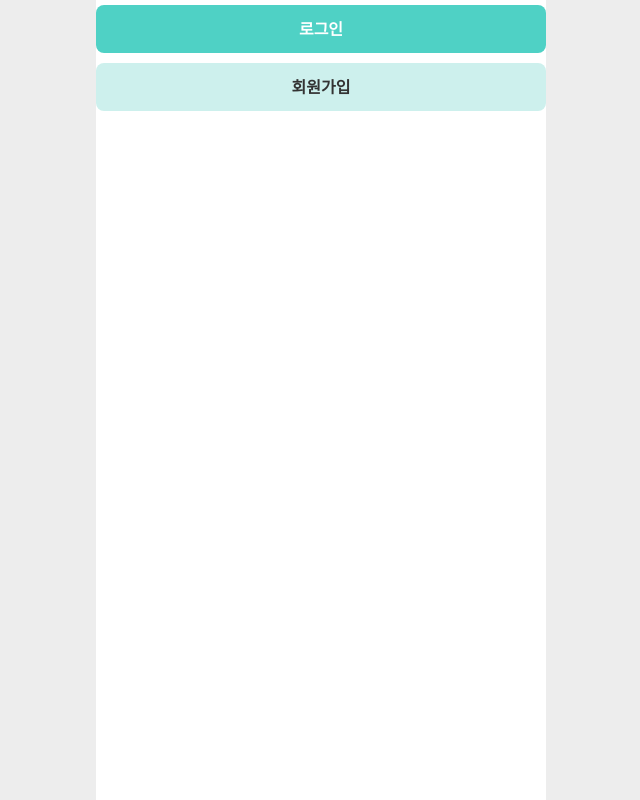
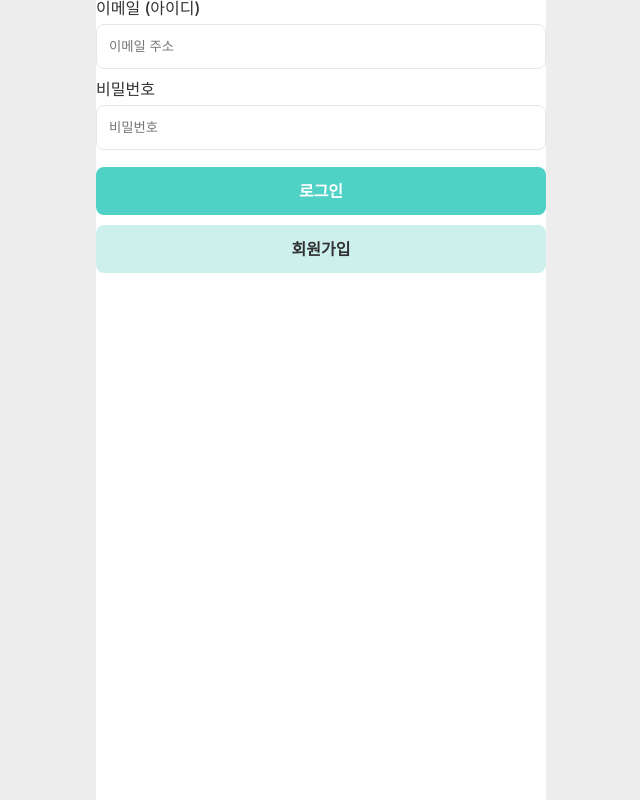
Before and after one commit to WomanTech2025-MoWo/MoWo_FE, a React (Create React App) app: page /login in a window 1280 px wide. Shown: the whole page, without its empty margins (319-959 px from the left). Built offline with nearby package versions, Linux system fonts and the light colour scheme; a web font is replaced by a local one.

Commit message:
✨[Feat] InputField 컴포넌트 구현

```diff
--- a/src/components/button/SecondaryButton.tsx
+++ b/src/components/button/SecondaryButton.tsx
@@ -26,7 +26,7 @@ const baseStyles = css<{ $disabled?: boolean }>`
   background-color: ${({ $disabled }) => ($disabled ? 'var(--color-gray-200)' : 'var(--color-main-light-300)')};
   border-radius: 8px;
   font-weight: 600;
-  color: var(--color-gray-900);
+  color: inherit;
   margin: 5px 0;
   cursor: ${({ $disabled }) => ($disabled ? 'not-allowed' : 'pointer')};
 
--- /dev/null
+++ b/src/components/input/InputField.tsx
@@ -0,0 +1,37 @@
+import React from 'react';
+import styled from 'styled-components';
+
+type InputFieldProps = React.InputHTMLAttributes<HTMLInputElement> & {
+  label?: string;
+  id?: string;
+};
+
+const Wrap = styled.div`
+  margin-bottom: 12px;
+`;
+
+const Label = styled.label`
+  display: block;
+  margin-bottom: 8px;
+  font-weight: 500;
+`;
+
+const StyledInput = styled.input`
+  width: 100%;
+  height: 45px;
+  border-radius: 8px;
+  padding: 8px 12px;
+`;
+
+const InputField = ({ label, id, ...inputProps }: InputFieldProps) => {
+  const inputId = id ?? `input-${Math.random().toString(36).slice(2, 9)}`;
+
+  return (
+    <Wrap>
+      {label && <Label htmlFor={inputId}>{label}</Label>}
+      <StyledInput id={inputId} {...inputProps} />
+    </Wrap>
+  );
+};
+
+export default InputField;
--- a/src/pages/auth/LoginPage.tsx
+++ b/src/pages/auth/LoginPage.tsx
@@ -1,8 +1,12 @@
-import React from 'react';
+import React, { useState } from 'react';
 import PrimaryButton from '../../components/button/PrimaryButton';
 import SecondaryButton from '../../components/button/SecondaryButton';
+import InputField from '../../components/input/InputField';
 
 const LoginPage = () => {
+  const [memberId, setMemberId] = useState('');
+  const [password, setPassword] = useState('');
+
   const handleSubmit = (e: React.FormEvent<HTMLFormElement>) => {
     e.preventDefault(); // 페이지 새로고침 방지
     // JWT 토큰 발급을 위한 API 호출 로직 작성
@@ -11,7 +15,15 @@ const LoginPage = () => {
   return (
     <>
       <form onSubmit={handleSubmit}>
-        {/* 입력 폼 컴포넌트들 */}
+        <InputField
+          label="이메일 (아이디)"
+          type="email"
+          placeholder="이메일 주소"
+          value={memberId}
+          onChange={(e) => setMemberId(e.target.value)}
+          required
+        />
+        <InputField label="비밀번호" type="password" placeholder="비밀번호" value={password} onChange={(e) => setPassword(e.target.value)} required />
         <PrimaryButton as="button" type="submit">
           로그인
         </PrimaryButton>
--- a/src/styles/styles.css
+++ b/src/styles/styles.css
@@ -33,6 +33,8 @@
   /* 베이직 컬러 */
   --color-basic-bg: #f7f7f7; /* 확인 필요 */
   --color-basic-red: red; /* 확인 필요 */
+
+  --color-border-color: #e5e7eb;
 }
 
 body {
@@ -40,6 +42,7 @@ body {
   font-family: 'SUIT Variable', -apple-system, BlinkMacSystemFont, 'Segoe UI', 'Roboto', 'Oxygen', 'Ubuntu', 'Cantarell', 'Fira Sans', 'Droid Sans',
     'Helvetica Neue', '맑은 고딕', 'Malgun Gothic', '고딕', 'Dotum', '돋움', sans-serif;
   font-size: 16px;
+  color: var(--color-gray-900);
   -webkit-font-smoothing: antialiased;
   -moz-osx-font-smoothing: grayscale;
 }
@@ -52,3 +55,7 @@ body {
   overflow-x: hidden;
   margin: 0 auto;
 }
+
+input {
+  border: 1px solid var(--color-border-color);
+}
```
Also changed, not shown: src/components/input/CheckBoxButton.tsx (added, +7 -0 lines), src/components/input/DatePicker.tsx (added, +7 -0 lines), src/components/input/SearchInput.tsx (added, +7 -0 lines), src/components/input/ToggleButton.tsx (added, +7 -0 lines).
